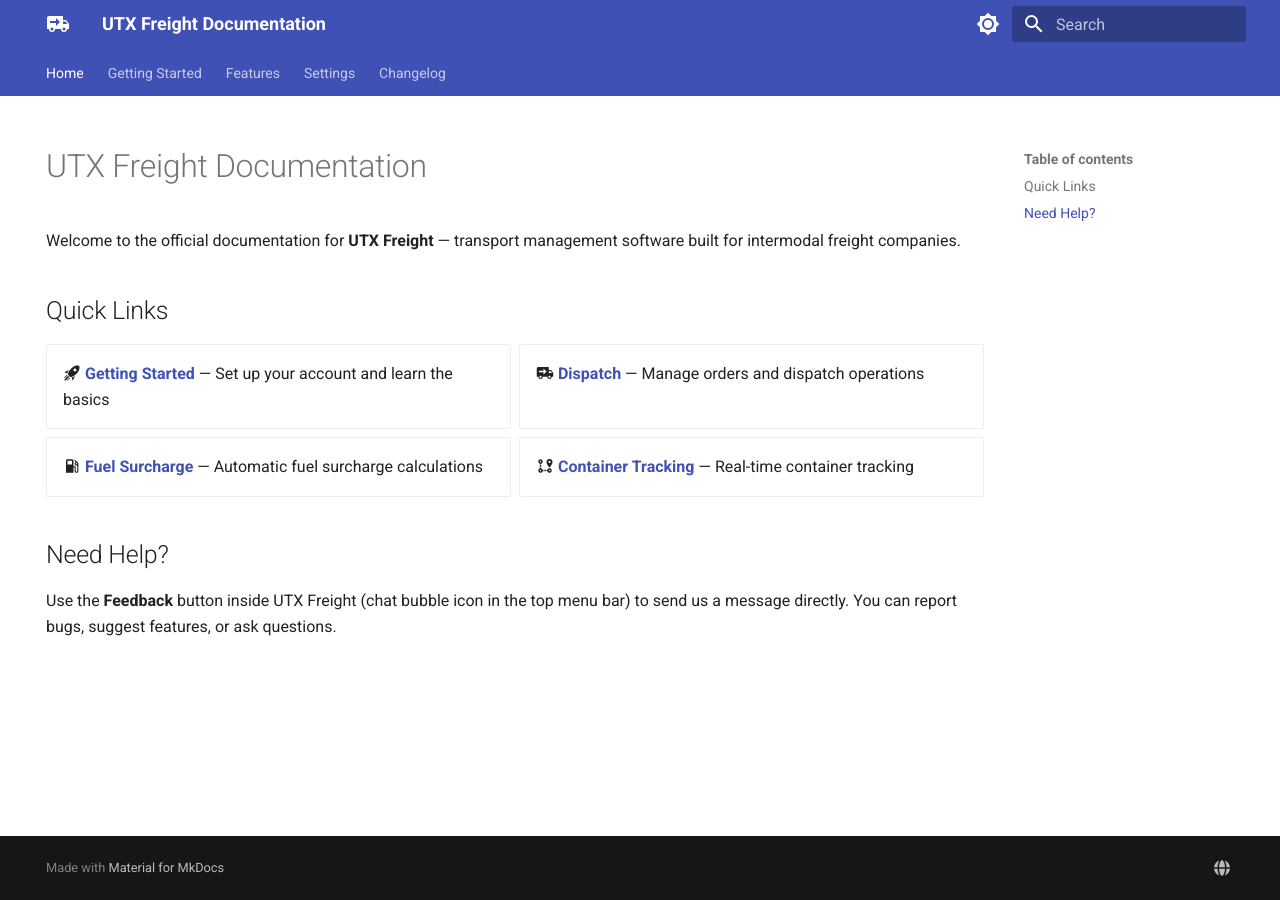
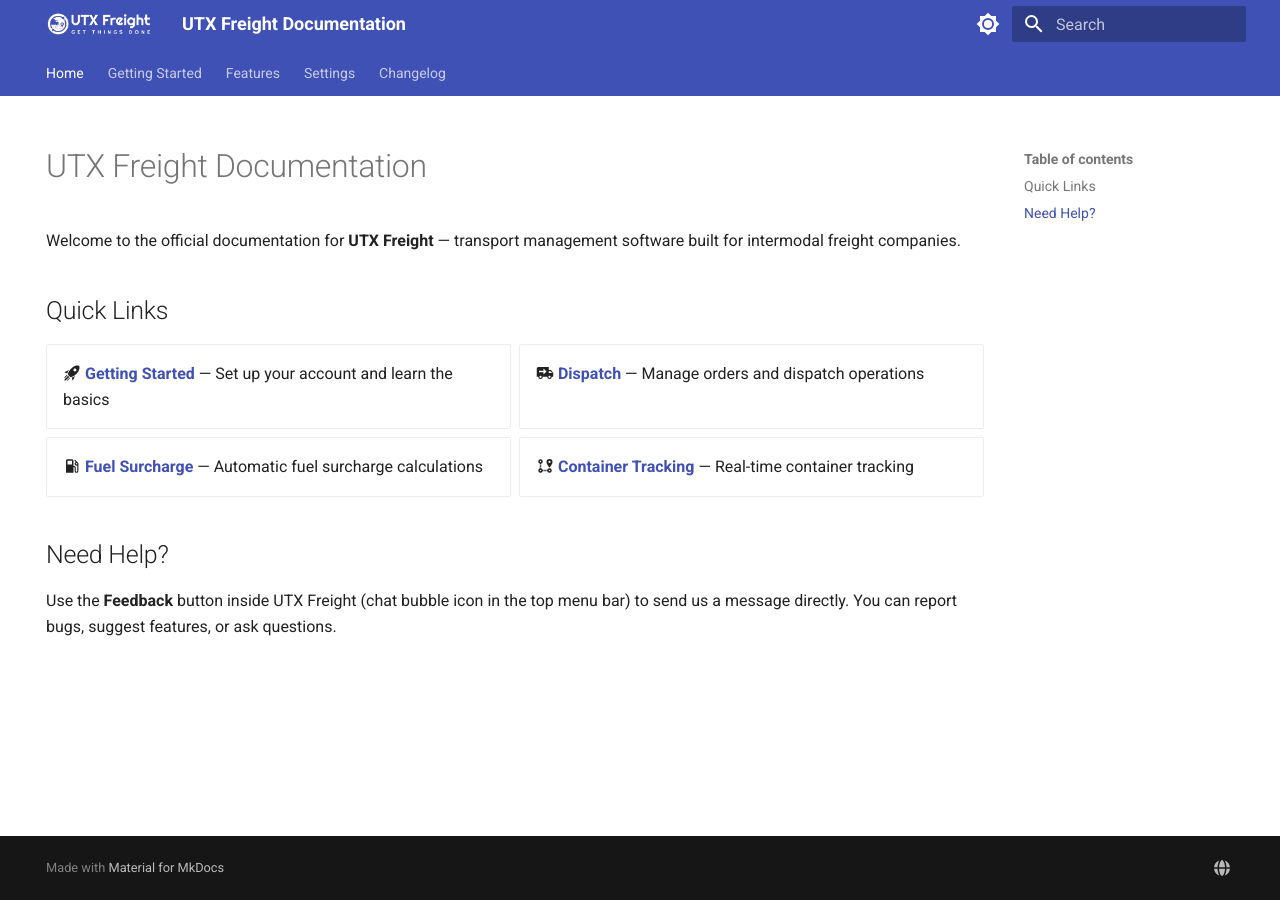
Before and after one commit to utxweb/utxfreight-docs, an MkDocs documentation site: the page built from docs/index.md, in a window 1280 px wide. Built offline with MkDocs 1.6.1 and Material for MkDocs 9.7.7, drawn with Linux system fonts in a browser that asks for light colours.

Commit message:
Add UTX Freight logo to site header
Co-Authored-By: Claude Opus 4.6 (1M context) <noreply@anthropic.com>

```diff
--- a/mkdocs.yml
+++ b/mkdocs.yml
@@ -17,8 +17,7 @@ theme:
       toggle:
         icon: material/brightness-4
         name: Switch to light mode
-  icon:
-    logo: material/truck-delivery
+  logo: images/utxfreight-logo.png
   features:
     - navigation.tabs
     - navigation.instant
```
Also changed, not shown: docs/images/utxfreight-logo.png (added).
